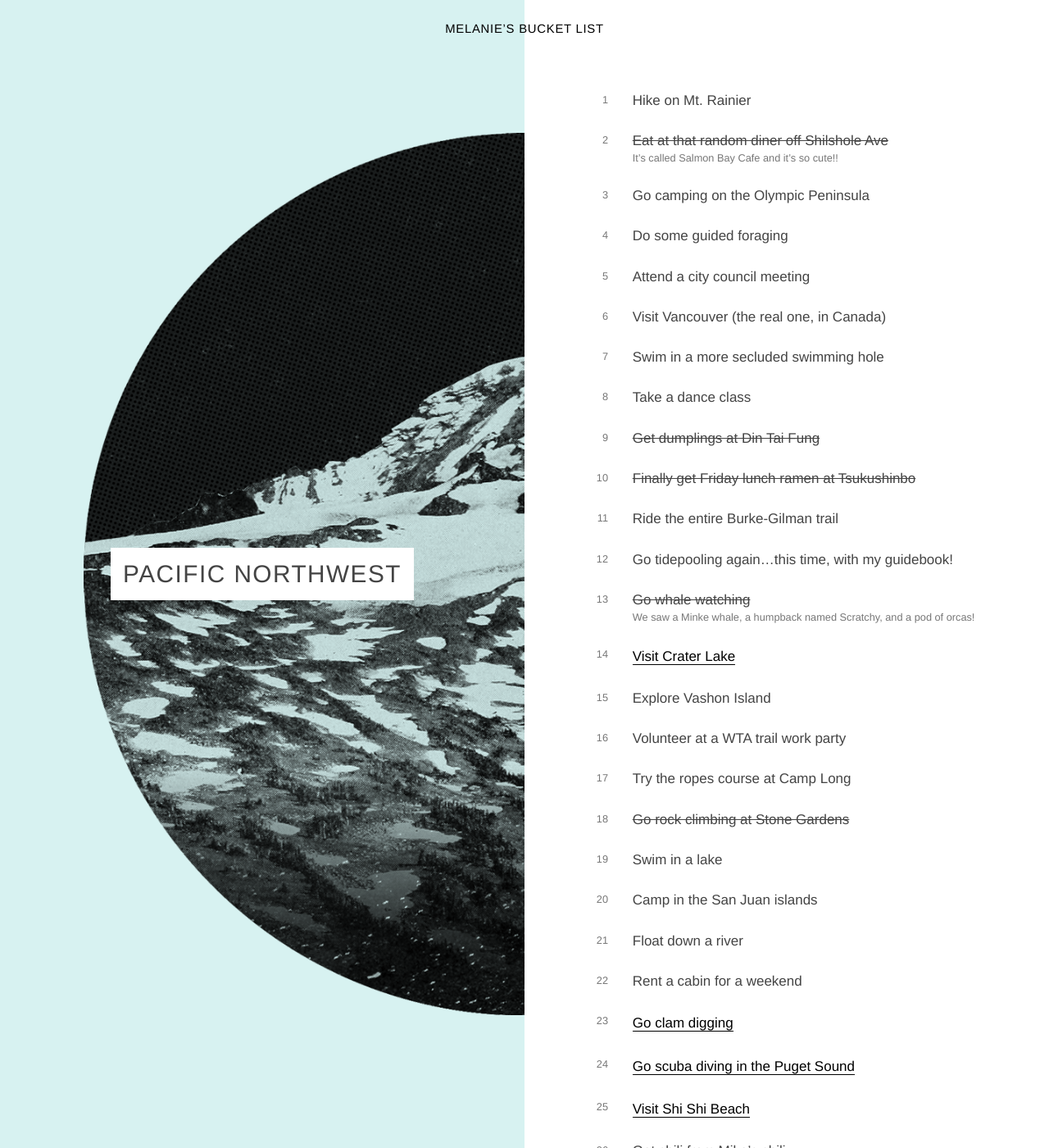
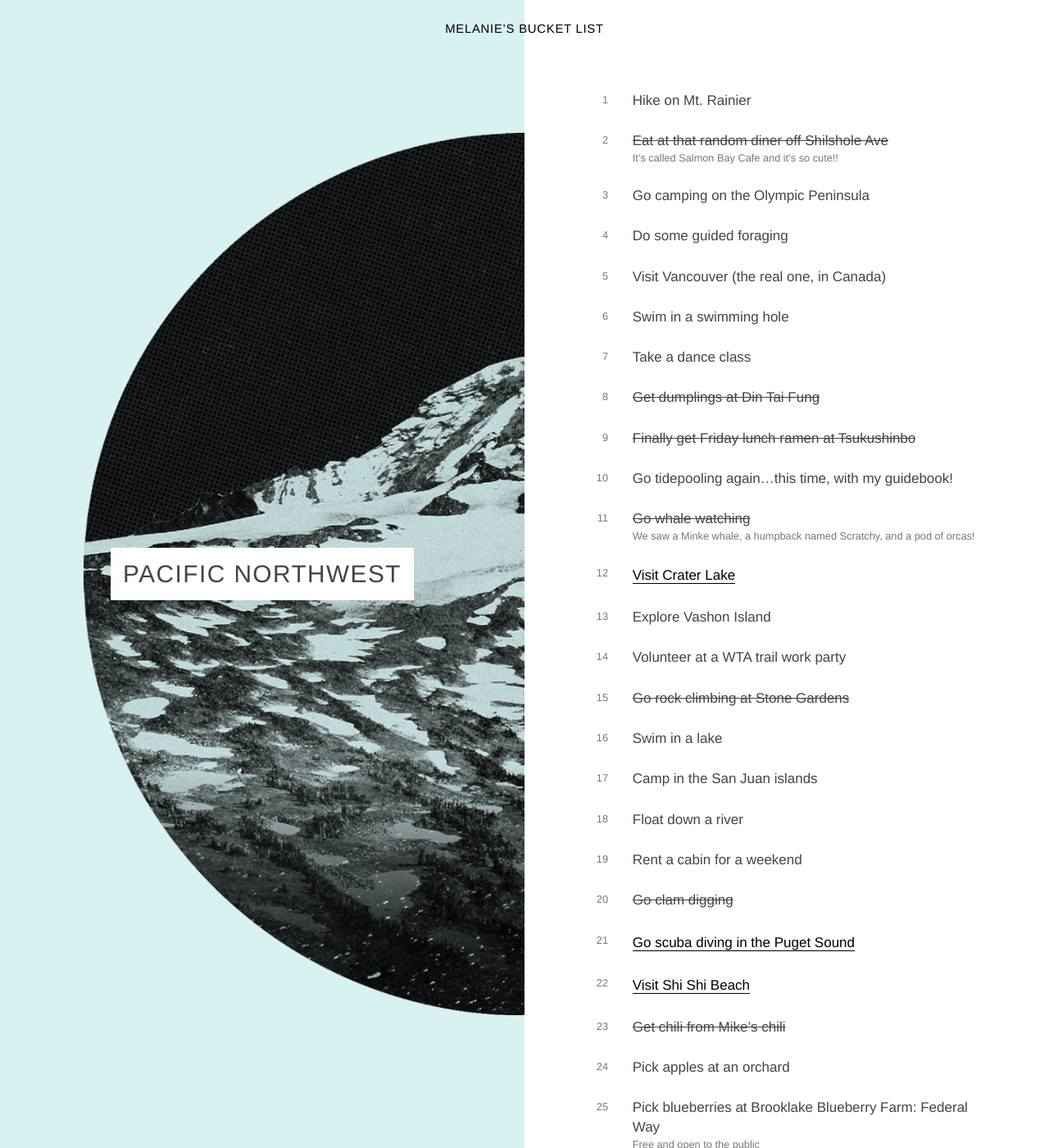
Before and after one commit to melanierichards/bucketlist, a Jekyll site: the page built from pnw.md, in a window 1280 px wide and 1400 px high. Shown: the whole window at 82% size. Built offline with Jekyll 4.4.1, drawn with Linux system fonts in a browser that asks for light colours; some web fonts are replaced; some of the changed text lies outside the part shown.

Commit message:
Clean up various bucket list items

```diff
--- a/_data/pnw.json
+++ b/_data/pnw.json
@@ -13,13 +13,10 @@
     "text": "Do some guided foraging"
 },
 {
-    "text": "Attend a city council meeting"
-},
-{
     "text": "Visit Vancouver (the real one, in Canada)"
 },
 {
-    "text": "Swim in a more secluded swimming hole"
+    "text": "Swim in a swimming hole"
 },
 {
     "text": "Take a dance class"
@@ -31,9 +28,6 @@
 {
     "text": "Finally get Friday lunch ramen at Tsukushinbo",
     "completed": true
-},
-{
-    "text": "Ride the entire Burke-Gilman trail"
 },
 {
     "text": "Go tidepooling again…this time, with my guidebook!"
@@ -54,9 +48,6 @@
     "text": "Volunteer at a WTA trail work party"
 },
 {
-    "text": "Try the ropes course at Camp Long"
-},
-{
     "text": "Go rock climbing at Stone Gardens",
     "completed": true
 },
@@ -74,7 +65,8 @@
 },
 {
     "text": "Go clam digging",
-    "url": "http://wdfw.wa.gov/fishing/shellfish/beaches/MapArea/10/"
+    "url": "http://wdfw.wa.gov/fishing/shellfish/beaches/MapArea/10/",
+    "completed": true
 },
 {
     "text": "Go scuba diving in the Puget Sound",
@@ -100,16 +92,9 @@
     "url": "http://www.mapsredmond.org/"
 },
 {
-    "text": "Go snowshoe'ing"
-},
-{
     "text": "Log 50 hiked trails on WTA",
     "notes": "12/50 trails; <a href='http://www.wta.org/@@backpacks/somelaniesaid/hikes?title=&region=all&subregion=all&rating=0&show_incomplete=on&highpoint=&searchabletext=&sort=&format=list&hikes=want_to_hike&_authenticator=6eeb849173e8b8f00d32d91497150cf82e996002'>hike wishlist</a>",
     "url": "http://www.wta.org/@@backpacks/somelaniesaid/hikes?title=&region=all&subregion=all&rating=0&show_incomplete=on&highpoint=&searchabletext=&sort=&format=list&hikes=hiked&_authenticator=a51866736f958bd43ede696be32a8ac3ecf4df8c"
-},
-{
-    "text": "Ride at a bike park",
-    "url": "http://redmond.gov/ParksRecreation/Parks/RedmondBikePark/"
 },
 {
     "text": "Explore the Hoh Rain Forest",
@@ -118,4 +103,8 @@
 {
     "text": "Go rockhounding",
     "url": "https://www.dnr.wa.gov/rockhounding"
+},
+{
+    "text": "Stay in an orb treehouse",
+    "url": "http://freespiritspheres.com/"
 }]
```
Also changed, not shown: _data/anywhere.json (+3 -6 lines).
